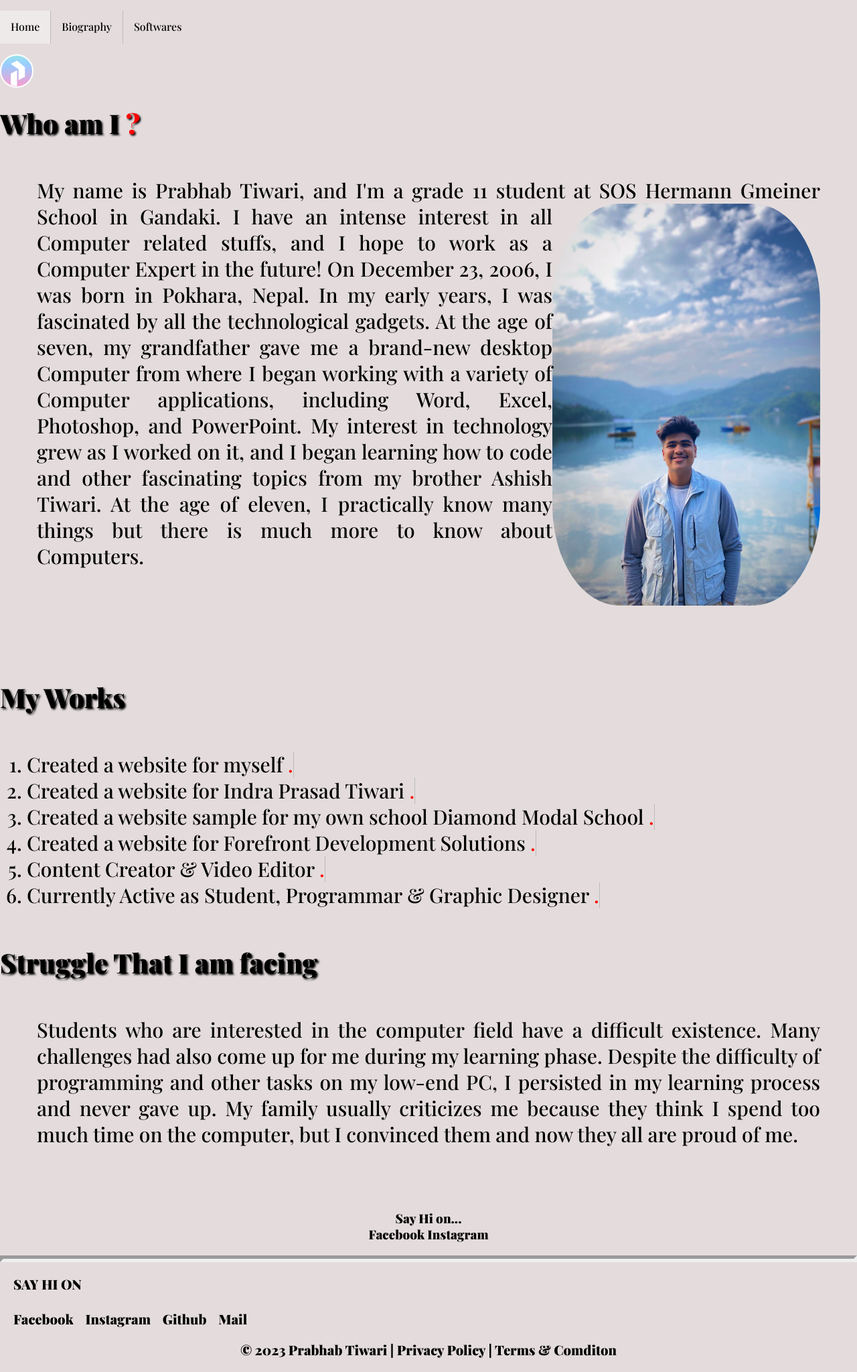
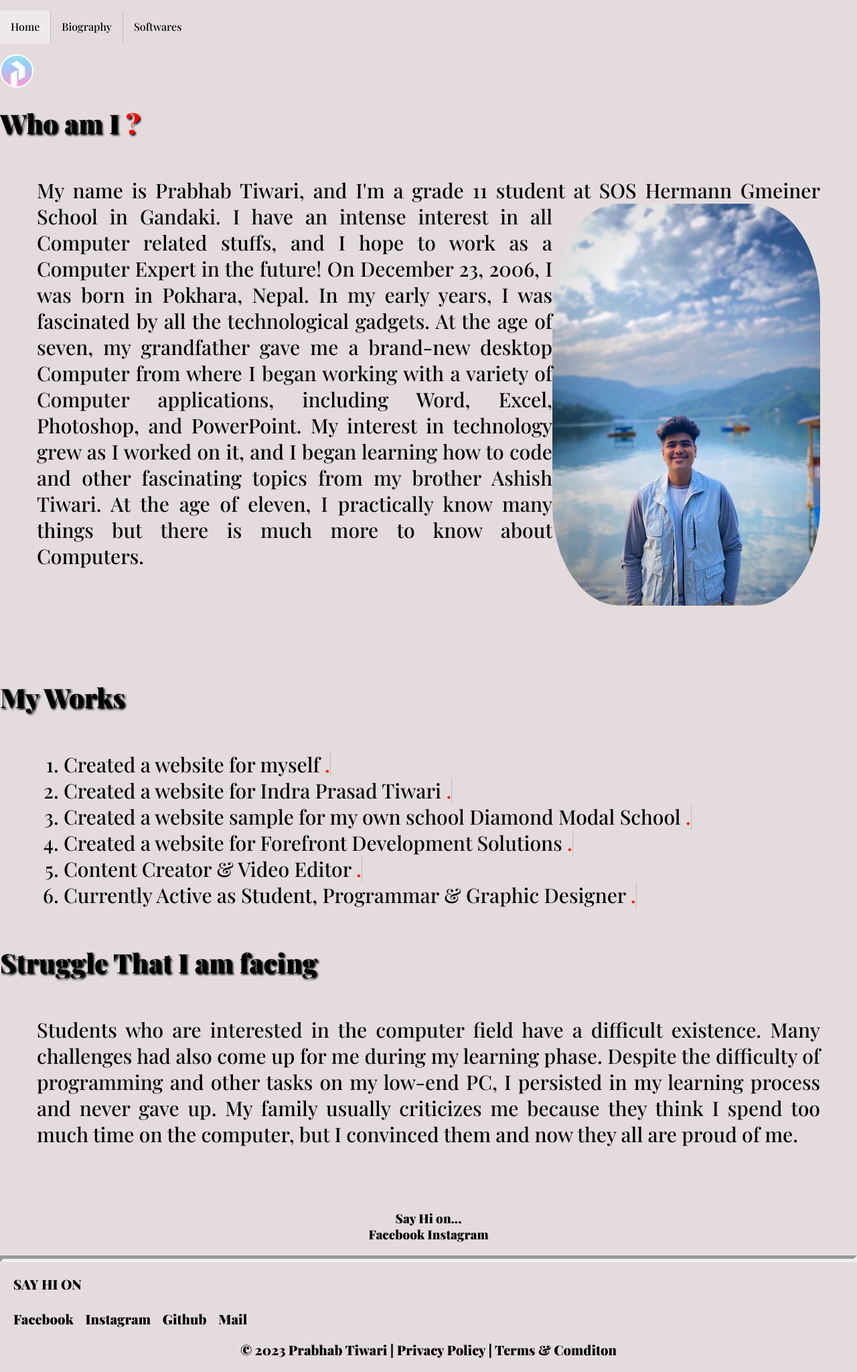
Before and after one commit to PrabhabTiwari/website, a Jekyll site: the page built from about.html, in a window 1280 px wide. Shown: the whole page at 67% size. Built offline with Jekyll 4.4.1, drawn with Linux system fonts in a browser that asks for light colours.

Commit message:
Update about.html

```diff
--- a/about.html
+++ b/about.html
@@ -10,8 +10,10 @@ layout: base
   text-align: justify;
 }
     ol{
+        margin: 55px;
         text-align: left;
         font-size: 30px;
+
     }
 h1{
     text-shadow: 2px 2px 3px #000000;
```
